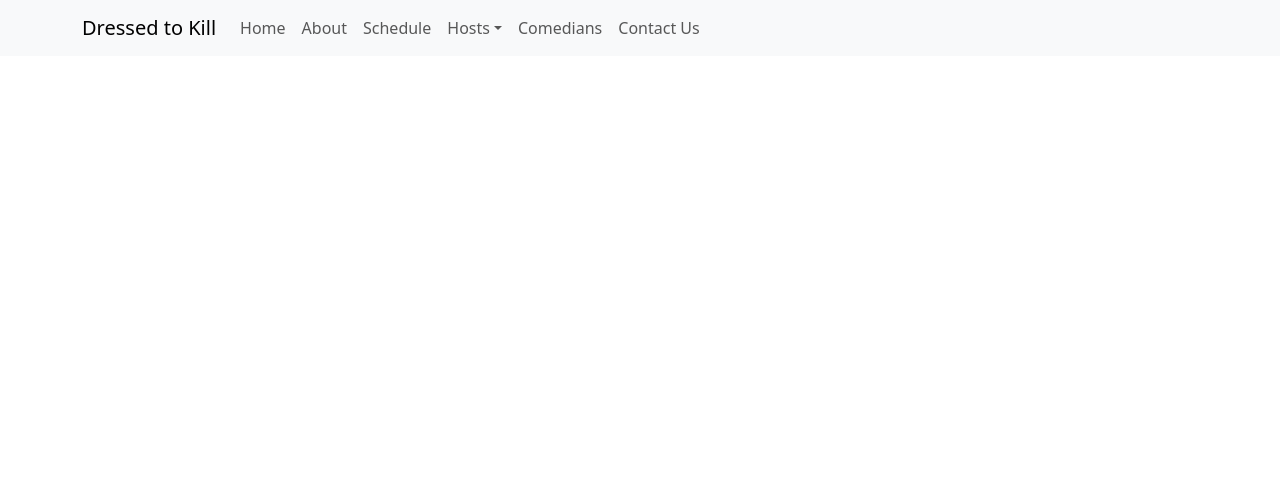
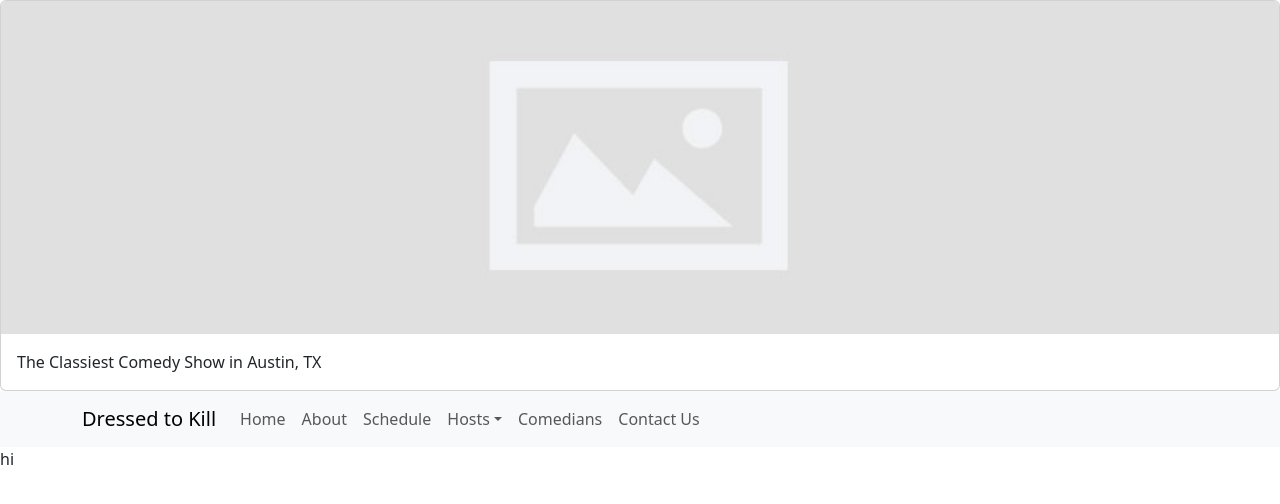
Before and after one commit to paytoncali/dressed-to-kill, a React (Create React App) app: page /about in a window 1280 px wide. Shown: the top 504 px of the page. Built offline with nearby package versions, Linux system fonts and the light colour scheme.

Commit message:
fixed routing issue and added banner to homepage

```diff
--- a/src/App.js
+++ b/src/App.js
@@ -8,21 +8,23 @@ import ContactUsPage from "./pages/contactuspage";
 import HomePage from "./pages/homepage";
 import HostPage from "./pages/hostpage";
 import SchedulePage from "./pages/schedulepage";
-
+import Jumbo from "./components/jumbotron";
 
 function App() {
   return (
 
   <Router>
      <div>
+      <Jumbo />
      <Navigate />
       <Routes>
-        <Route exact path="/" component={HomePage} />
-        <Route exact path="/about" component={AboutPage} />
-        <Route exact path="/schedule" component={SchedulePage} />
-        <Route exact path="/hosts" component={HostPage} />
-        <Route exact path="/comedians" component={ComedianPage} />
-        <Route exact path="/contactus" component={ContactUsPage} />
+        <Route exact path="/" element={<HomePage />} />
+        <Route exact path="/home" element={<HomePage />} />
+        <Route exact path="/about" element={<AboutPage />} />
+        <Route exact path="/schedule" element={<SchedulePage />} />
+        <Route exact path="/hosts" element={<HostPage />} />
+        <Route exact path="/comedians" element={<ComedianPage />} />
+        <Route exact path="/contactus" element={<ContactUsPage />} />
       </Routes>
 
      </div>
--- a/src/components/headgraphic/index.js
+++ b/src/components/headgraphic/index.js
@@ -13,7 +13,7 @@ function HeadGraphic() {
 
     return (
     <div style={styles.imageStyle}>
-        <img src='https://goldcoastgraphicdesigncompany.com.au/wp-content/uploads/2020/04/TheGraphicDesignCoLogo-1.png'></img>
+        <img src='https://goldcoastgraphicdesigncompany.com.au/wp-content/uploads/2020/04/TheGraphicDesignCoLogo-1.png' alt="headgraphic"> </img>
     </div>
 
     )
--- /dev/null
+++ b/src/components/jumbotron/index.js
@@ -0,0 +1,21 @@
+import React from "react";
+import Card from "react-bootstrap/esm/Card";
+import Banner from "../../assets/banner-placeholder.jpeg"
+
+
+function Jumbo() {
+return (
+    <div>
+         <Card>
+        <Card.Img variant="top" src={Banner} alt="banner" />
+        <Card.Body>
+          <Card.Text>
+            The Classiest Comedy Show in Austin, TX
+          </Card.Text>
+        </Card.Body>
+      </Card>
+</div>
+);
+}
+
+export default Jumbo;
--- a/src/pages/aboutpage.js
+++ b/src/pages/aboutpage.js
@@ -3,7 +3,7 @@ import React from "react";
 const AboutPage = () => {
     return (
         <div>
-            about
+            <p>hi</p>
         </div>
     )
 }
--- a/src/pages/homepage.js
+++ b/src/pages/homepage.js
@@ -1,14 +1,13 @@
 import React from "react";
 import HeadGraphic from "../components/headgraphic";
+import Jumbo from "../components/jumbotron";
 
 
-
-const HomePage = () => {
+const homePage = () => {
     return (
         <div>
-
         </div>
     )
 }
 
-export default HomePage;
+export default homePage;
```
Also changed, not shown: src/assets/banner-placeholder.jpeg (added).
